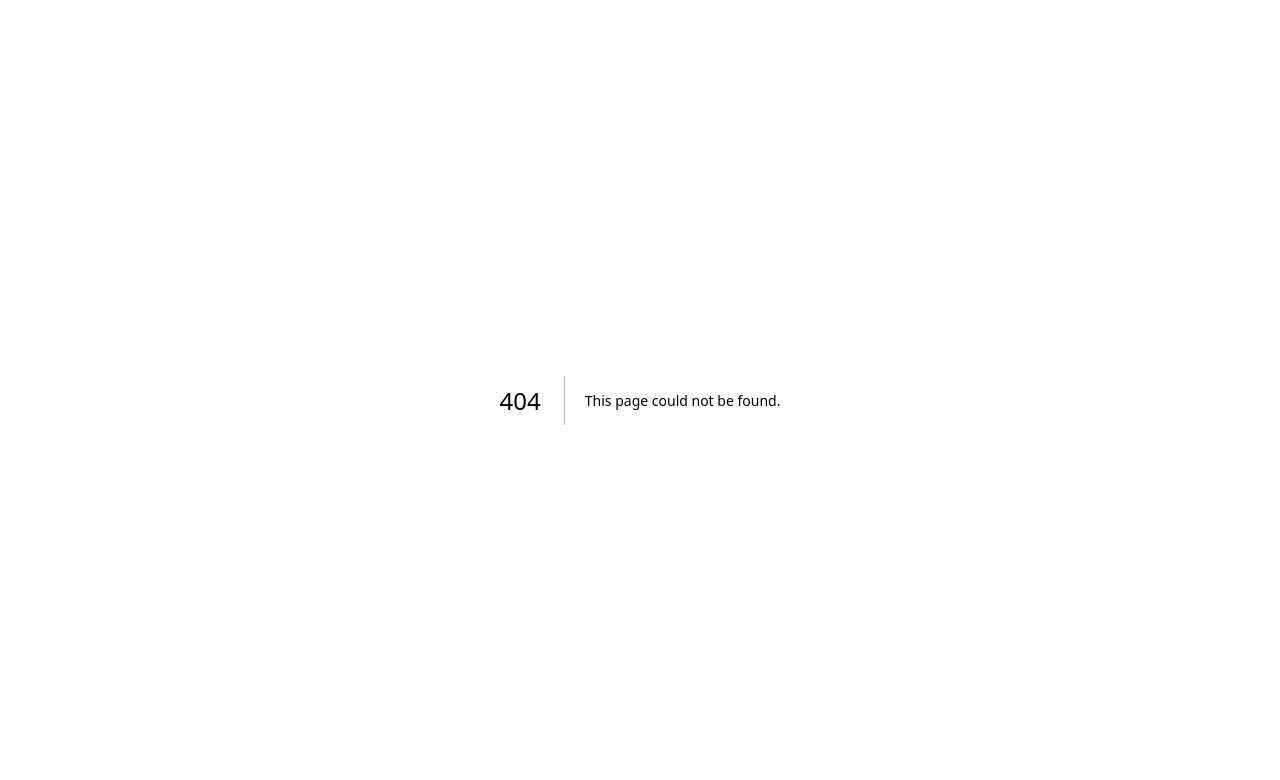
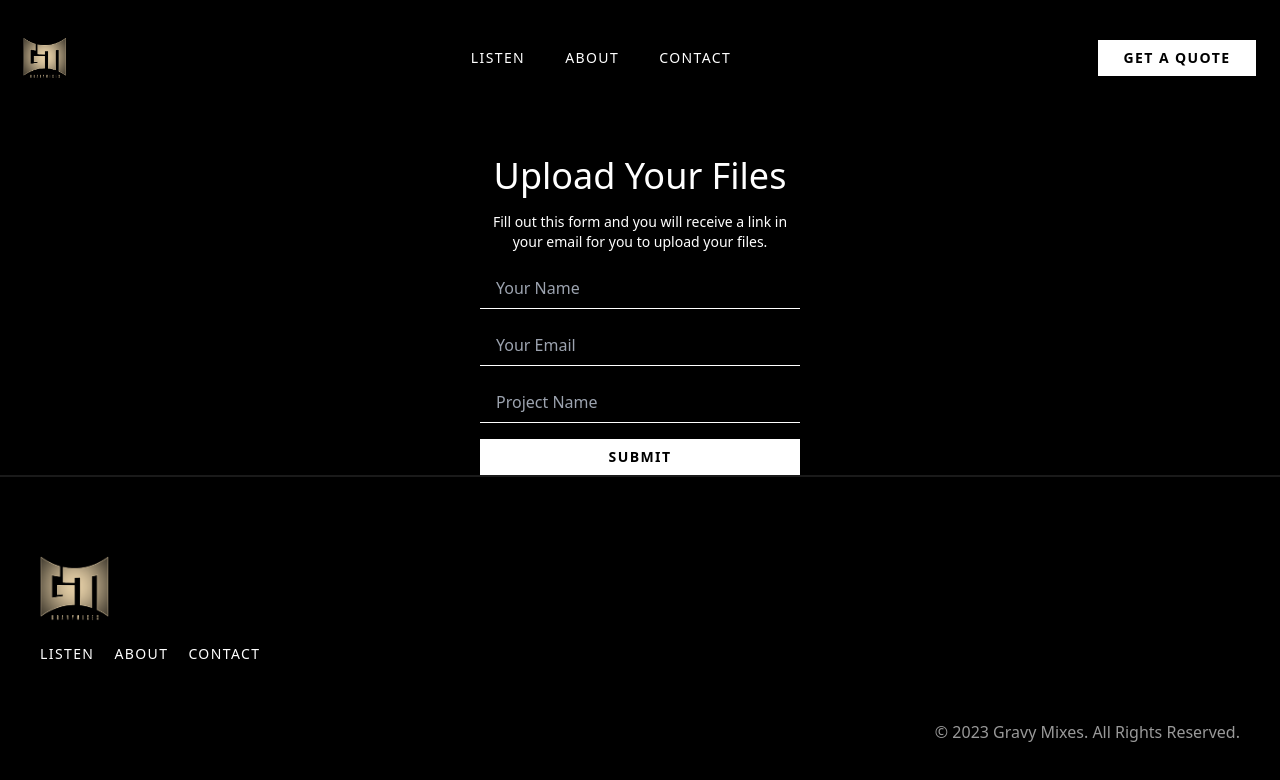
Before and after one commit to seangray-dev/gravy-mixes, a Next.js app: page /upload in a window 1280 px wide. Before the commit this address had no page. Shown: the top 780 px of the page. Built offline with nearby package versions, Linux system fonts and the light colour scheme.

Commit message:
add upload page

```diff
--- a/src/app/components/QuoteRequestForm.js
+++ b/src/app/components/QuoteRequestForm.js
@@ -227,7 +227,6 @@ const QuoteRequestForm = () => {
                 className='bg-transparent outline-none py-2 px-2 border-b-2 border-white/60 hover:border-white focus:border-white transition-all'
               />
               <div className='mx-auto mt-4 w-full'>
-                {/* <Btn_Secondary href={''}>Submit</Btn_Secondary> */}
                 <button className='bg-white text-black py-2 px-6 w-full uppercase flex items-center gap-4 hover:opacity-60 duration-300 transition-all'>
                   <span className='mx-auto font-bold tracking-widest text-xs md:text-sm'>
                     Submit
--- a/src/app/components/buttons/Btn_Secondary.js
+++ b/src/app/components/buttons/Btn_Secondary.js
@@ -3,8 +3,8 @@ import Link from 'next/link';
 const Btn_Secondary = ({ children, href }) => {
   return (
     <Link href={href}>
-      <div className='bg-white text-black py-2 px-6 w-full uppercase flex items-center gap-4 hover:opacity-60 transition-all'>
-        <span className='mx-auto font-bold tracking-widest text-xs md:text-sm'>
+      <div className='bg-white text-black py-2 px-4 w-full uppercase flex items-center gap-4 hover:opacity-60 transition-all'>
+        <span className='mx-auto text-center font-bold tracking-widest text-xs md:text-sm'>
           {children}
         </span>
       </div>
--- a/src/app/layout.js
+++ b/src/app/layout.js
@@ -14,7 +14,7 @@ export const metadata = {
 export default function RootLayout({ children }) {
   return (
     <html lang='en'>
-      <body className={DMSans.className}>{children}</body>
+      <body className={`DMSans.className bg-black`}>{children}</body>
     </html>
   );
 }
--- /dev/null
+++ b/src/app/upload/page.js
@@ -0,0 +1,97 @@
+'use client';
+
+import axios from 'axios';
+import { Formik, Field, Form, ErrorMessage } from 'formik';
+import * as Yup from 'yup';
+import Nav from '../components/Nav';
+import Footer from '../components/Footer';
+
+const Upload = () => {
+  const handleSubmit = async (values, actions) => {
+    try {
+      const response = await axios.post(
+        process.env.NEXT_PUBLIC_MAKE_UPLOAD,
+        values
+      );
+      console.log(response);
+    } catch (error) {
+      console.error(error);
+    }
+    actions.setSubmitting(false);
+  };
+
+  const validationSchema = Yup.object({
+    name: Yup.string().required('Required'),
+    email: Yup.string().email('Invalid email').required('Required'),
+    projectName: Yup.string().required('Required'),
+  });
+
+  return (
+    <div className='flex flex-col min-h-screen'>
+      <Nav />
+      <main className='bg-black text-white flex-grow'>
+        <div className='mx-auto text-center flex flex-col gap-4 max-w-[320px]'>
+          <h1 className='text-4xl mt-10'>Upload Your Files</h1>
+          <p className='text-sm mb-4'>
+            Fill out this form and you will receive a link in your email for you
+            to upload your files.
+          </p>
+        </div>
+        <Formik
+          initialValues={{ name: '', email: '', projectName: '' }}
+          validationSchema={validationSchema}
+          onSubmit={handleSubmit}>
+          {({ errors, touched }) => (
+            <Form className='flex flex-col max-w-[320px] mx-auto gap-4'>
+              <Field
+                id='name'
+                name='name'
+                placeholder='Your Name'
+                className='bg-transparent border-b border-white px-4 py-2 outline-none focus:border-white/50 transition-all duration-300'
+              />
+
+              <ErrorMessage name='name'>
+                {(msg) => (
+                  <div className='text-red-500 text-xs text-right'>{msg}</div>
+                )}
+              </ErrorMessage>
+              <Field
+                id='email'
+                name='email'
+                placeholder='Your Email'
+                type='email'
+                className='bg-transparent border-b border-white px-4 py-2 outline-none focus:border-white/50 transition-all duration-300'
+              />
+
+              <ErrorMessage name='email'>
+                {(msg) => (
+                  <div className='text-red-500 text-xs text-right'>{msg}</div>
+                )}
+              </ErrorMessage>
+              <Field
+                id='projectName'
+                name='projectName'
+                placeholder='Project Name'
+                className='bg-transparent border-b border-white px-4 py-2 outline-none focus:border-white/50 transition-all duration-300'
+              />
+              <ErrorMessage name='projectName'>
+                {(msg) => (
+                  <div className='text-red-500 text-xs text-right'>{msg}</div>
+                )}
+              </ErrorMessage>
+
+              <button className='bg-white text-black py-2 px-6 w-full uppercase flex items-center gap-4 hover:opacity-60 duration-300 transition-all'>
+                <span className='mx-auto tracking-widest font-bold text-xs md:text-sm'>
+                  Submit
+                </span>
+              </button>
+            </Form>
+          )}
+        </Formik>
+      </main>
+      <Footer />
+    </div>
+  );
+};
+
+export default Upload;
```
